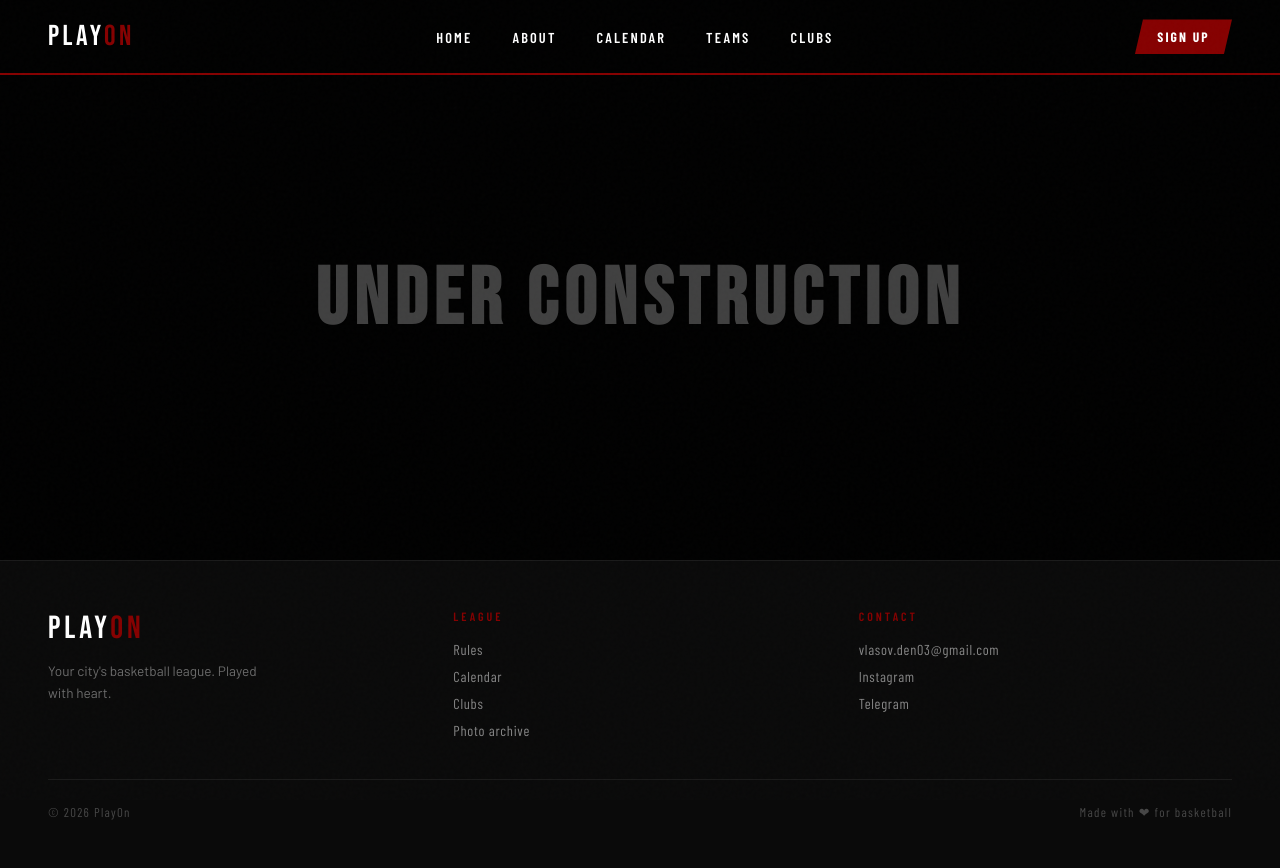
After one commit to xDENozavr/playon, a Django app: template core/templates/core/archive.html in a window 1280 px wide. The commit adds this page. Run offline with Django 5.2, Linux system fonts and the light colour scheme; the template is opened without the code that fills it, so the values that code supplies are empty.

Commit message:
Add photo archive placeholder page

```diff
--- /dev/null
+++ b/core/templates/core/archive.html
@@ -0,0 +1,28 @@
+{% extends 'playon/base.html' %}
+{% load static %}
+
+{% block content %}
+  <section class="archive-placeholder">
+    <h1>Under construction</h1>
+  </section>
+{% endblock %}
+
+{% block extra_css %}
+  <style>
+    .archive-placeholder {
+      min-height: 70vh;
+      display: flex;
+      align-items: center;
+      justify-content: center;
+      padding: calc(72px + 2rem) 2rem 4rem;
+    }
+
+    .archive-placeholder h1 {
+      font-family: 'Bebas Neue', sans-serif;
+      font-size: clamp(2.5rem, 8vw, 5rem);
+      letter-spacing: 0.08em;
+      color: rgba(255, 255, 255, 0.25);
+      text-align: center;
+    }
+  </style>
+{% endblock %}
--- a/core/templates/core/rules.html
+++ b/core/templates/core/rules.html
@@ -203,7 +203,7 @@
             <div class="appeal-title">Contact the league administration</div>
             <div class="appeal-sub">We respond within 1–2 business days</div>
           </div>
-          <a href="mailto:playon@gmail.com" class="btn-appeal">Email playon@gmail.com →</a>
+          <a href="mailto:vlasov.den@gmail.com" class="btn-appeal">Email →</a>
         </div>
       </section>
 
```
Also changed, not shown: blog/templates/blog/about.html (+8 -8 lines).
